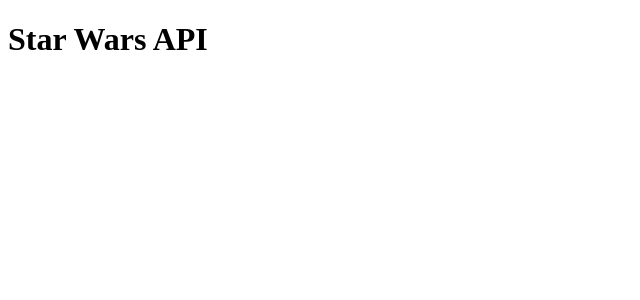
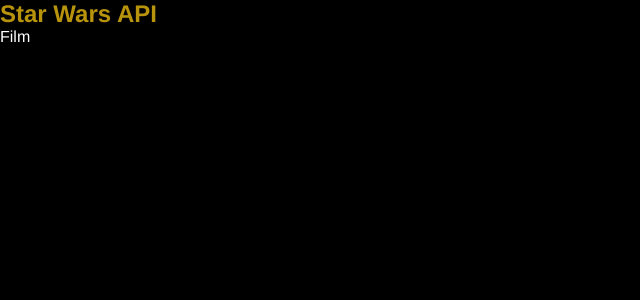
Before and after one commit to Danielecarn/Star-Wars-API, a React (Vite) app in the folder starwars/: page /films/1 in a window 1280 px wide. Shown: the top 300 px of the page, without its empty margins (0-640 px from the left). Built offline with nearby package versions, Linux system fonts and the light colour scheme.

Commit message:
Estrutura base do projeto

```diff
--- a/starwars/src/App.jsx
+++ b/starwars/src/App.jsx
@@ -1,10 +1,12 @@
-
+import { Outlet } from "react-router-dom"
+import Navbar from "./components/Navbar"
 
 function App() {
 
   return (
     <div className="App">
-      <h1>Star Wars API</h1>
+      <Navbar/>
+      <Outlet/>
     </div>
   )
 }
--- /dev/null
+++ b/starwars/src/components/Navbar.jsx
@@ -0,0 +1,15 @@
+import { Link } from "react-router-dom";
+
+const Navbar = () => {
+  return (
+    <nav id="navbar">
+        <h2>
+            <Link to="/">
+                Star Wars API
+            </Link>
+        </h2>
+    </nav>
+  )
+}
+
+export default Navbar
--- /dev/null
+++ b/starwars/src/index.css
@@ -0,0 +1,21 @@
+*{
+    font-family: Helvetica;
+    margin: 0;
+    padding: 0;
+    box-sizing: border-box;
+}
+
+body {
+    background-color: #000;
+    color: #fff;
+}
+
+a{
+    text-decoration: none;
+    color: #ffe81f;
+    transition: .5s;
+}
+
+a:hover{
+    color: #b8930c;
+}
--- a/starwars/src/main.jsx
+++ b/starwars/src/main.jsx
@@ -1,10 +1,22 @@
 import React from 'react'
 import ReactDOM from 'react-dom/client'
+import {BrowserRouter, Route, Routes} from "react-router-dom";
+
 import App from './App'
+import Home from './pages/Home';
+import Film from './pages/Film';
 
+import './index.css';
 
 ReactDOM.createRoot(document.getElementById('root')).render(
   <React.StrictMode>
-    <App />
+    <BrowserRouter>
+      <Routes>
+        <Route element={<App />}>
+          <Route path="/" element={<Home/>}/>
+          <Route path="films/:id" element={<Film/>}/>
+        </Route>
+      </Routes>
+    </BrowserRouter>
   </React.StrictMode>
 )
--- /dev/null
+++ b/starwars/src/pages/Film.jsx
@@ -0,0 +1,8 @@
+
+const Film = () => {
+  return (
+    <div>Film</div>
+  )
+}
+
+export default Film
--- /dev/null
+++ b/starwars/src/pages/Home.jsx
@@ -0,0 +1,30 @@
+import { useEffect } from "react";
+import { useState } from "react";
+
+
+const filmsURL = import.meta.env.VITE_FILMS;
+
+const Home = () => {
+    const [films, setFilms] = useState([])
+
+    const getFilms = async (url) => {
+        const resp = await fetch(url)
+        const data = await resp.json();
+
+        setFilms(data.results);
+    }
+
+
+    getFilms(filmsURL);
+    return (
+        <div className="Container">
+            <h2>Star Wars Films</h2>
+            <div className="films-container">
+                {films.length === 0 && <p>Carregando...</p>}
+                {films.length > 0 && films.map((film) => {film.title})}
+            </div>
+        </div>
+    )
+}
+
+export default Home;
```
